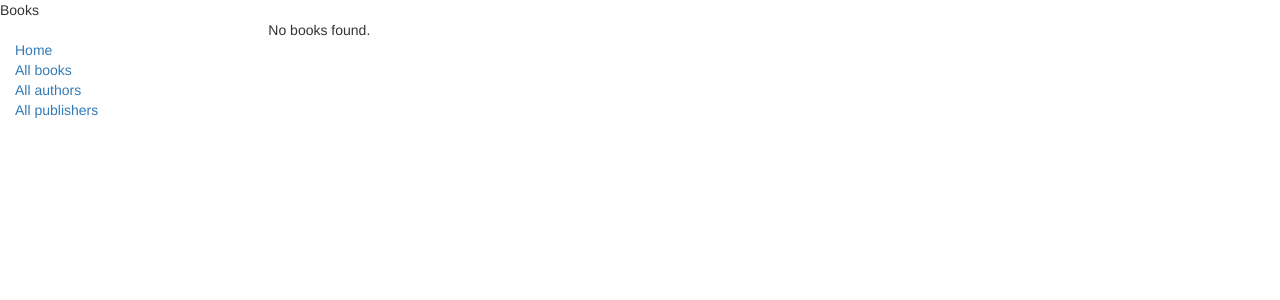
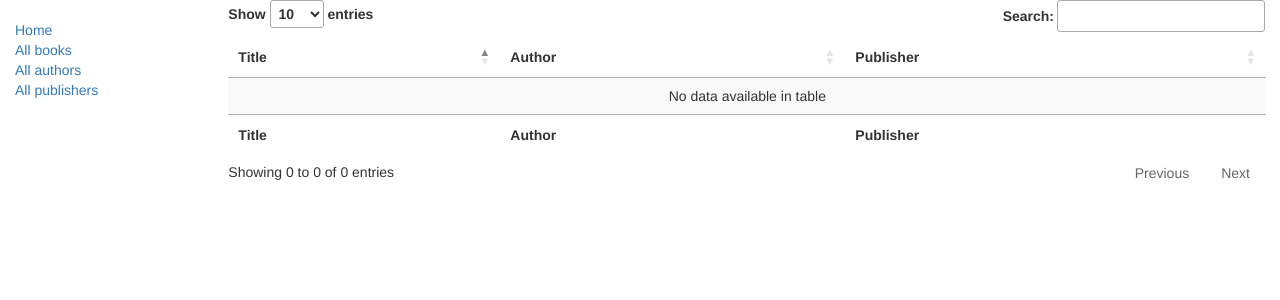
Before and after one commit to jemofthewest/CS564, a Django app: page /books/ in a window 1280 px wide. Shown: the top 300 px of the page. Run offline with Django 3.2, Linux system fonts and the light colour scheme; data that the repository does not hold is empty; some libraries are stand-ins or nearby versions.

Commit message:
Use DataTables for book view. Need to make it generic, and add search/sorting but dang did this take all day.

```diff
--- a/CS564/urls.py
+++ b/CS564/urls.py
@@ -28,4 +28,5 @@ urlpatterns = [
     url(r'^author/(?P<slug>[-\w]+)$', AuthorDetail.as_view(), name='author_detail'),
     url(r'^publishers/$', PublisherList.as_view(), name='publishers'),
     url(r'^publisher/(?P<slug>[-\w]+)$', PublisherDetail.as_view(), name='publisher_detail'),
+    url(r'^search/$', search, name='search'),
 ]
--- a/readgood/views.py
+++ b/readgood/views.py
@@ -1,3 +1,4 @@
+from django.http import JsonResponse
 from django.shortcuts import render
 from django.views.generic import ListView, DetailView
 
@@ -9,10 +10,32 @@ def index(request):
     return render(request, 'index.html')
 
 
+def search(request):
+    draw = int(request.GET['draw'])
+    start = int(request.GET['start'])
+    length = int(request.GET['length'])
+    end = start + length
+
+    books = Book.objects.all()
+    data = books[start:end]
+    total = books.count()
+
+    response = {
+        'draw': draw,
+        'recordsTotal': total,
+        'recordsFiltered': total,
+        'data': list(data.values('title', 'author', 'publisher'))
+    }
+
+    return JsonResponse(response)
+
+
 class BookList(ListView):
     template_name = 'readgood/book_list.html'
     paginate_by = 25
     model = Book
+
+    # TODO: self.request.GET.get('publisher')
 
 
 class BookDetail(DetailView):
@@ -22,6 +45,7 @@ class BookDetail(DetailView):
 class AuthorList(ListView):
     template_name = 'readgood/author_list.html'
     model = Author
+    # TODO: queryset = Book.objects.value_list('author') # returns just the names
     paginate_by = 25
 
 
--- a/templates/base_generic.html
+++ b/templates/base_generic.html
@@ -6,8 +6,10 @@
     <meta charset="utf-8">
     <meta name="viewport" content="width=device-width, initial-scale=1">
     <link rel="stylesheet" href="https://maxcdn.bootstrapcdn.com/bootstrap/3.3.7/css/bootstrap.min.css">
+    <link rel="stylesheet" href="https://cdn.datatables.net/1.10.15/css/jquery.dataTables.min.css">
     <script src="https://ajax.googleapis.com/ajax/libs/jquery/1.12.4/jquery.min.js"></script>
     <script src="https://maxcdn.bootstrapcdn.com/bootstrap/3.3.7/js/bootstrap.min.js"></script>
+    <script src="https://cdn.datatables.net/1.10.15/js/jquery.dataTables.min.js"></script>
 
     {% load static %}
     <link rel="stylesheet" href="{% static 'css/styles.css' %}">
--- a/templates/readgood/book_list.html
+++ b/templates/readgood/book_list.html
@@ -1,41 +1,35 @@
-{% extends 'list_generic.html' %}
+{% extends 'base_generic.html' %}
 
-{% block title %}
-    Books
+{% block content %}
+    <script>
+        $(document).ready(function () {
+            $('#books_table').DataTable({
+                "serverSide": true,
+                "ajax": "{% url 'search' %}",
+                "columns": [
+                    {"data": 'title'},
+                    {"data": 'author'},
+                    {"data": 'publisher'}
+                ]
+            });
+        })
+    </script>
+
+    <table id="books_table" class="display">
+        <thead>
+        <tr>
+            <th>Title</th>
+            <th>Author</th>
+            <th>Publisher</th>
+        </tr>
+        </thead>
+        <tfoot>
+        <tr>
+            <th>Title</th>
+            <th>Author</th>
+            <th>Publisher</th>
+        </tr>
+        </tfoot>
+    </table>
+
 {% endblock %}
-
-{% block table_id %}
-    books
-{% endblock %}
-
-{% block table_header %}
-    <th></th>
-    <th>Title</th>
-    <th>Author</th>
-    <th>Publisher</th>
-{% endblock %}
-
-{% block table_rows %}
-    {% for book in object_list %}
-        <tr>
-            <td><a href="{{ book.image_url_l }}">
-                <img src="{{ book.image_url_s }}" alt="{{ book.title }}"/>
-            </a></td>
-            <td><a href="{{ book.get_absolute_url }}">{{ book.title }}</a></td>
-            <td><a href="{{ book.author.get_absolute_url }}">{{ book.author }}</a></td>
-            <td><a href="{{ book.publisher.get_absolute_url }}">{{ book.publisher }}</a></td>
-        </tr>
-    {% endfor %}
-{% endblock %}
-
-{% block view_url_prev %}
-    {% url 'books' %}
-{% endblock %}
-
-{% block view_url_next %}
-    {% url 'books' %}
-{% endblock %}
-
-{% block none_found %}
-    <p>No books found.</p>
-{% endblock %}
```
